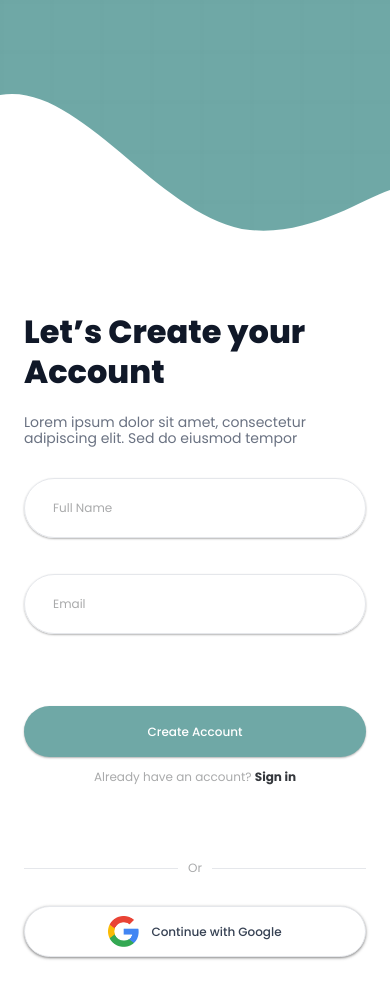
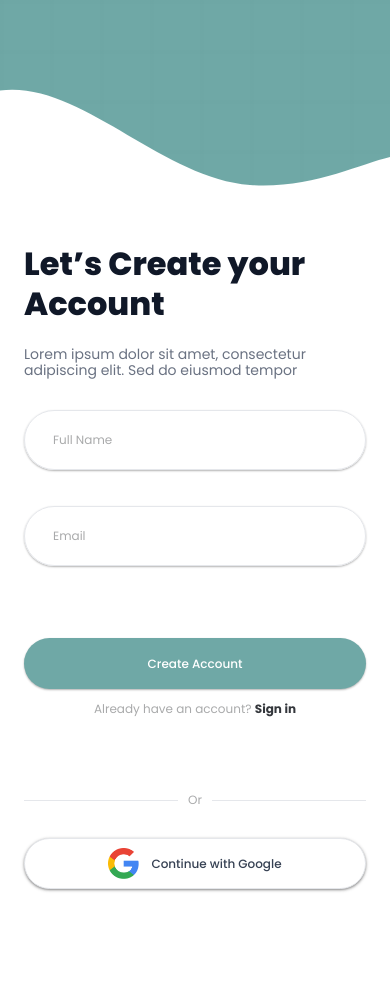
Before and after one commit to P23-Africa-Dev/the-factory, a Next.js app: page /register in a window 390 px wide. After the commit the page ends 913 px from the top, so only its background shows below. Built offline with nearby package versions, Linux system fonts and the light colour scheme.

Commit message:
style: responsive layout adjustments for auth pages including updated mobile wave heights and sidebar sizing

```diff
--- a/app/(auth)/layout.tsx
+++ b/app/(auth)/layout.tsx
@@ -17,9 +17,12 @@ export default function AuthLayout({
       }}
     >
       {/* Mobile top wave */}
-      <div className="md:hidden h-[280px] shrink-0 relative">
+      <div className="md:hidden h-[220px] sm:h-[280px] shrink-0 relative">
+        <div className="absolute bottom-[20px] left-6 top-6 sm:top-12 flex items-center justify-center">
+             {/* If we needed a logo or something here on mobile, it would go here */}
+        </div>
         <div className="absolute bottom-0 left-0 right-0">
-          <svg viewBox="0 0 390 200" fill="none" preserveAspectRatio="none" className="w-full h-[200px] block">
+          <svg viewBox="0 0 390 200" fill="none" preserveAspectRatio="none" className="w-full h-[140px] sm:h-[200px] block">
             <path d="M0 200 L0 15 C80 0 160 140 250 150 C310 156 360 120 390 110 L390 200 Z" fill="white" />
           </svg>
         </div>
@@ -27,7 +30,7 @@ export default function AuthLayout({
 
       {/* Desktop sidebar */}
       <div
-        className="relative max-w-[523px] w-[40%] shrink-0 hidden md:flex flex-col px-[101px] pt-[132px]"
+        className="relative lg:max-w-[523px] md:w-[45%] lg:w-[40%] shrink-0 hidden md:flex flex-col md:px-10 lg:px-[101px] md:pt-[100px] lg:pt-[132px]"
       >
         <Image
           src={Logo}
@@ -36,10 +39,10 @@ export default function AuthLayout({
           height={48}
         />
 
-        <h1 className="text-[40px] font-bold text-white leading-[83px]">
+        <h1 className="text-[32px] lg:text-[40px] font-bold text-white md:leading-[60px] lg:leading-[83px] mt-4 md:mt-0">
           Factory 23
         </h1>
-        <p className="text-white text-[15px] leading-[16px] max-w-[240px]">
+        <p className="text-white text-[14px] lg:text-[15px] leading-[18px] lg:leading-[16px] max-w-[240px]">
           Lorem ipsum dolor sit amet, consectetur adipiscing elit. Sed do
           eiusmod
         </p>
@@ -49,11 +52,13 @@ export default function AuthLayout({
           alt="3D Objects"
           width={532}
           height={531}
-          className="w-[532px] h-[531px] object-contain object-bottom absolute bottom-0 left-[240px] z-10"
+          priority
+          className="w-[320px] h-auto lg:w-[532px] lg:h-[531px] object-contain object-bottom absolute bottom-0 md:-right-[180px] lg:-right-[240px] xl:-right-[260px] z-10 pointer-events-none"
         />
       </div>
 
-      <div className="flex-1 bg-white md:min-w-[595px] md:shadow-[0px_2px_6px_2px_#00000026,0px_1px_2px_0px_#0000004D] md:rounded-l-[72px] flex items-start md:items-center justify-center py-8 md:py-12 px-6 md:px-0 md:pl-[210px] md:overflow-y-auto">
+      {/* Form Container */}
+      <div className="flex-1 bg-white md:shadow-[[-4px_0_24px_rgba(0,0,0,0.05)]] md:rounded-l-[50px] lg:rounded-l-[72px] flex items-start md:items-center justify-center py-6 sm:py-8 md:py-12 px-6 md:px-12 lg:pl-[210px] lg:pr-16 md:overflow-y-auto z-20 relative">
         {children}
       </div>
     </div>
```
